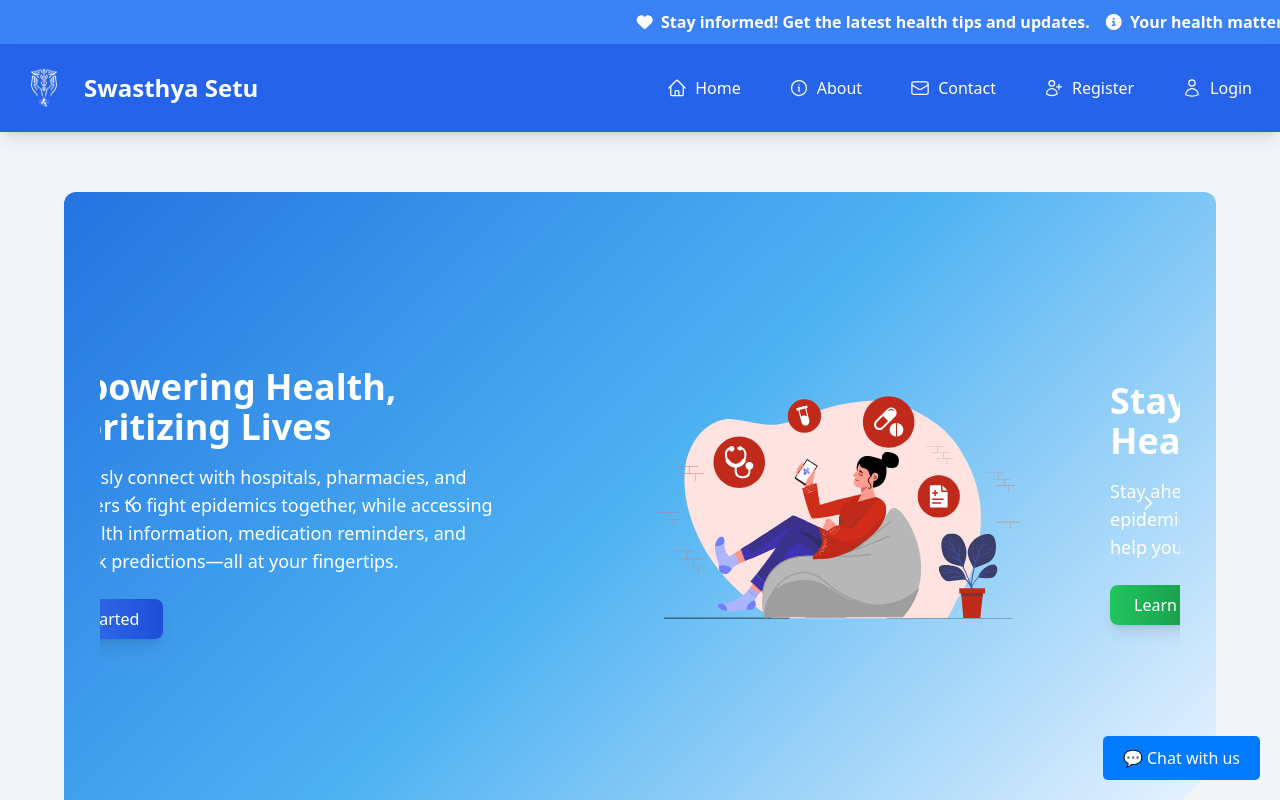
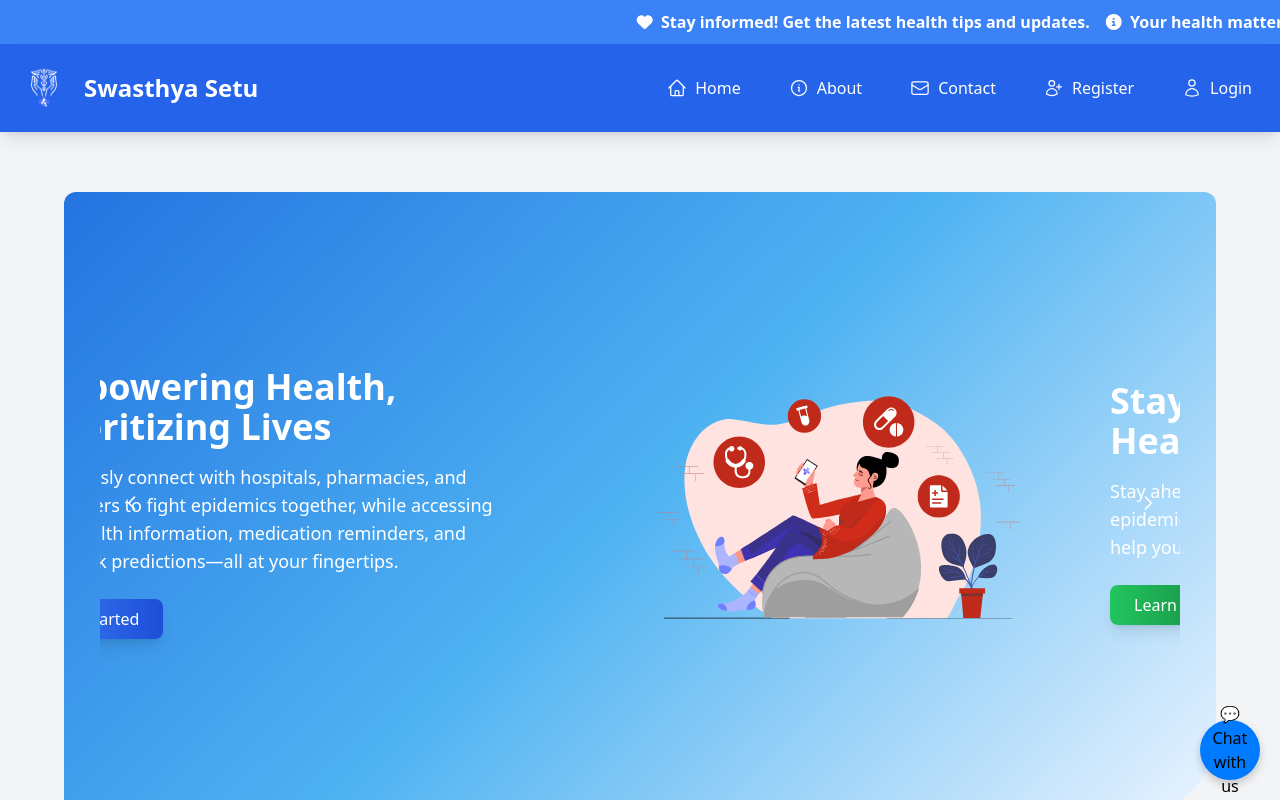
Before and after one commit to Aniks18/ACE-APP, a React (Create React App) app: page / in a window 1280 px wide. Built offline with nearby package versions, Linux system fonts and the light colour scheme; no server answers.

Commit message:
Update ChatbotToggle.css

```diff
--- a/src/components/ChatbotToggle.css
+++ b/src/components/ChatbotToggle.css
@@ -7,30 +7,42 @@
 
 .toggle-button {
   background-color: #007bff;
-    color: white;
   border: none;
-    padding: 10px 20px;
-    border-radius: 5px;
   cursor: pointer;
-    transition: background-color 0.3s ease;
+  padding: 10px; /* Reduced padding to make the button smaller */
+  display: flex;
+  align-items: center;
+  justify-content: center;
+  border-radius: 50%; /* Circular button */
+  box-shadow: 0px 4px 8px rgba(0, 0, 0, 0.2);
+  width: 60px;  /* Reduced width */
+  height: 60px; /* Reduced height */
+  transition: transform 0.3s ease, box-shadow 0.3s ease;
 }
 
 .toggle-button:hover {
-    background-color: #0056b3;
+  transform: scale(1.05);
+  box-shadow: 0px 6px 12px rgba(0, 0, 0, 0.3);
+}
+
+.robot-logo {
+  width: 40px;  /* Reduced image size */
+  height: 40px; /* Reduced image size */
+  border-radius: 50%;
 }
 
 .chatbot-wrapper {
   position: fixed;
   bottom: 0;
   right: 20px;
-    width: 300px;
+  width: 400px;
   max-height: 0;
   overflow: hidden;
   transition: max-height 0.5s ease;
 }
 
 .chatbot-wrapper.open {
-    max-height: 500px; /* Adjust this to the height of your chatbot */
+  max-height: 600px;
 }
 
 .chatbot-wrapper.closed {
```
Lines whose indentation alone changed are shown as unchanged.
